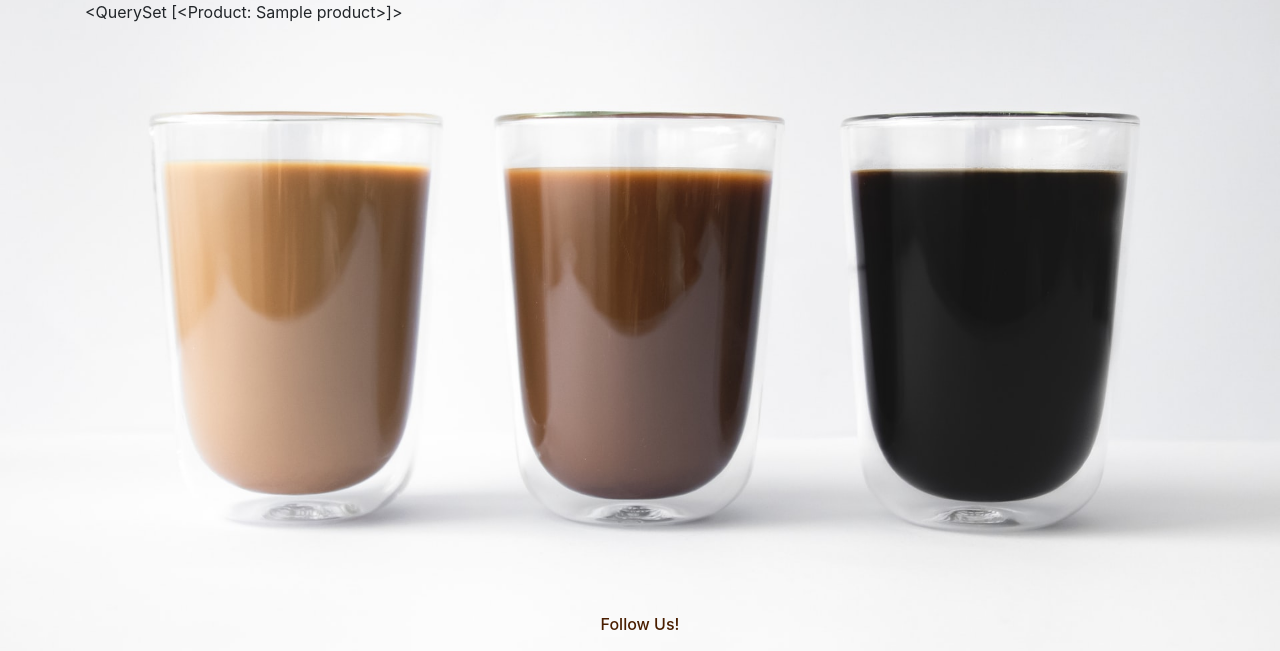
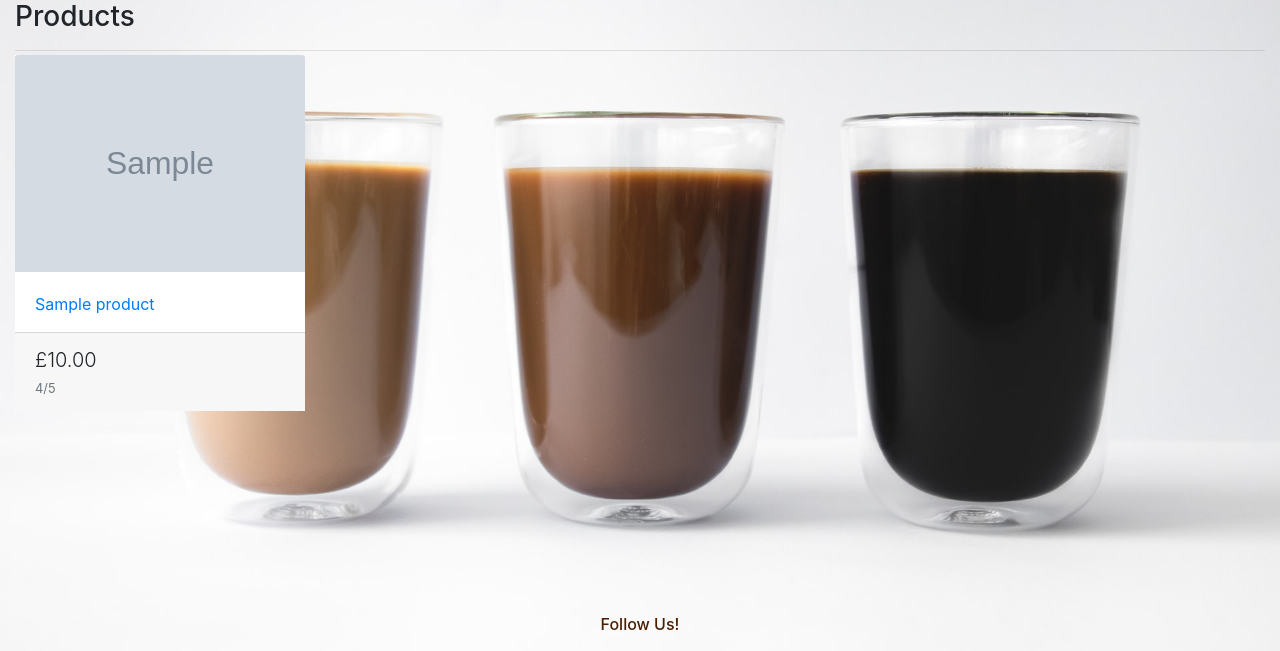
Before and after one commit to Code-Institute-Submissions/EllieThurlwell-project-five_AprResub, a Django app: page /products/ in a window 1280 px wide. Shown: the part 120-771 px from the top of the page. Run offline with Django 3.2, Linux system fonts and the light colour scheme; tables that the repository leaves empty hold one stand-in row (values such as "Sample post"); grey boxes marked "Sample" are stand-in pictures; some libraries are stand-ins or nearby versions.

Commit message:
Add basic product template content

```diff
--- a/products/templates/products/products.html
+++ b/products/templates/products/products.html
@@ -7,10 +7,73 @@
 {% endblock %}
 
 {% block content %}
-    <div class="container">
+    <div class="container-fluid">
         <div class="row">
             <div class="col">
-                {{ products }}
+                <h3>Products</h3>
+                <hr class="mb-1">
+            </div>
+            <!-- will also include any current filtering -->
+        </div>
+        <div class="row">
+            <div class="product-container col-12">
+                <div class="row">
+                    <!-- number of products in result -->
+                </div>
+                <div class="row">
+                    {% for product in products %}
+                        <div class="col-sm-6 col-md-6 col-lg-4 col-xl-3">
+                            <div class="card h-100 border-0 rounded-0">
+                                <a href="">
+                                    {% if product.image %}
+                                        <img class="card-img-top img-fluid" src="{{ product.image.url }}" alt="{{ product.name }}">
+                                    {% else %}
+                                        <p>
+                                            <i class="fal fa-file-exclamation brown py-2"></i>
+                                            <br>
+                                            <small>no product image available</small>
+                                        </p>
+                                    {% endif %}
+                                    <div class="card-body pb-0">
+                                        <p>{{ product.name }}</p>
+                                    </div>
+                                </a>
+                                <div class="card-footer">
+                                    <div class="row">
+                                        <div class="col">
+                                            <p class="lead mb-0 text-left">£{{ product.price }}</p>
+                                            {% if product.rating %}
+                                                <small class="text-muted">{{ product.rating }}/5</small>
+                                            {% else %}
+                                                <small class="text-muted">no rating</small>
+                                            {% endif %}
+                                        </div>
+                                    </div>
+                                </div>
+                            </div>
+                        </div>
+                        {% if forloop.counter|divisibleby:1 %}
+                            <div class="col-12 d-sm-none mb-4">
+                                <hr class="brown">
+                            </div>
+                        {% endif %}
+                        {% if forloop.counter|divisibleby:2 %}
+                            <div class="col-12 d-none d-sm-block d-md-block d-lg-none mb-4">
+                                <hr class="brown">
+                            </div>
+                        {% endif %}
+                        {% if forloop.counter|divisibleby:3 %}
+                            <div class="col-12 d-none d-lg-block d-xl-none mb-4">
+                                <hr class="brown">
+                            </div>
+                        {% endif %}
+                        {% if forloop.counter|divisibleby:4 %}
+                            <div class="col-12 d-none d-xl-block mb-4">
+                                <hr class="brown">
+                            </div>
+                        {% endif %}
+                    {% endfor %}
+                </div>
             </div>
         </div>
     </div>
--- a/templates/base.html
+++ b/templates/base.html
@@ -115,6 +115,7 @@
 
         <div class="row">
             <nav class="navbar navbar-expand-lg w-100">
+                <!-- padding 0 -->
                 <!-- mobile collapse navbar -->
                 <button class="navbar-toggler brown" type="button" data-toggle="collapse" data-target="#navbar" aria-controls="navbar" aria-expanded="false" aria-label="Toggle navigation">
                     <span class="navbar-toggler-icon brown"></span>
@@ -127,6 +128,7 @@
                                 Coffee
                             </a>
                             <div class="dropdown-menu" aria-labelledby="coffee-link">
+                                <a href="" class="dropdown-item brown">All</a>
                                 <a href="" class="dropdown-item brown">Beans</a>
                                 <a href="" class="dropdown-item brown">Ground Coffee</a>
                                 <a href="" class="dropdown-item brown">Machine Capsules</a>
@@ -141,6 +143,7 @@
                                 Equipment
                             </a>
                             <div class="dropdown-menu" aria-labelledby="coffee-link">
+                                <a href="" class="dropdown-item brown">All</a>
                                 <a href="" class="dropdown-item brown">Drip coffee</a>
                                 <a href="" class="dropdown-item brown">Coffee makers</a>
                                 <a href="" class="dropdown-item brown">Filter papers</a>
```
Also changed, not shown: README.md, media/placeholder.jpg (added).
